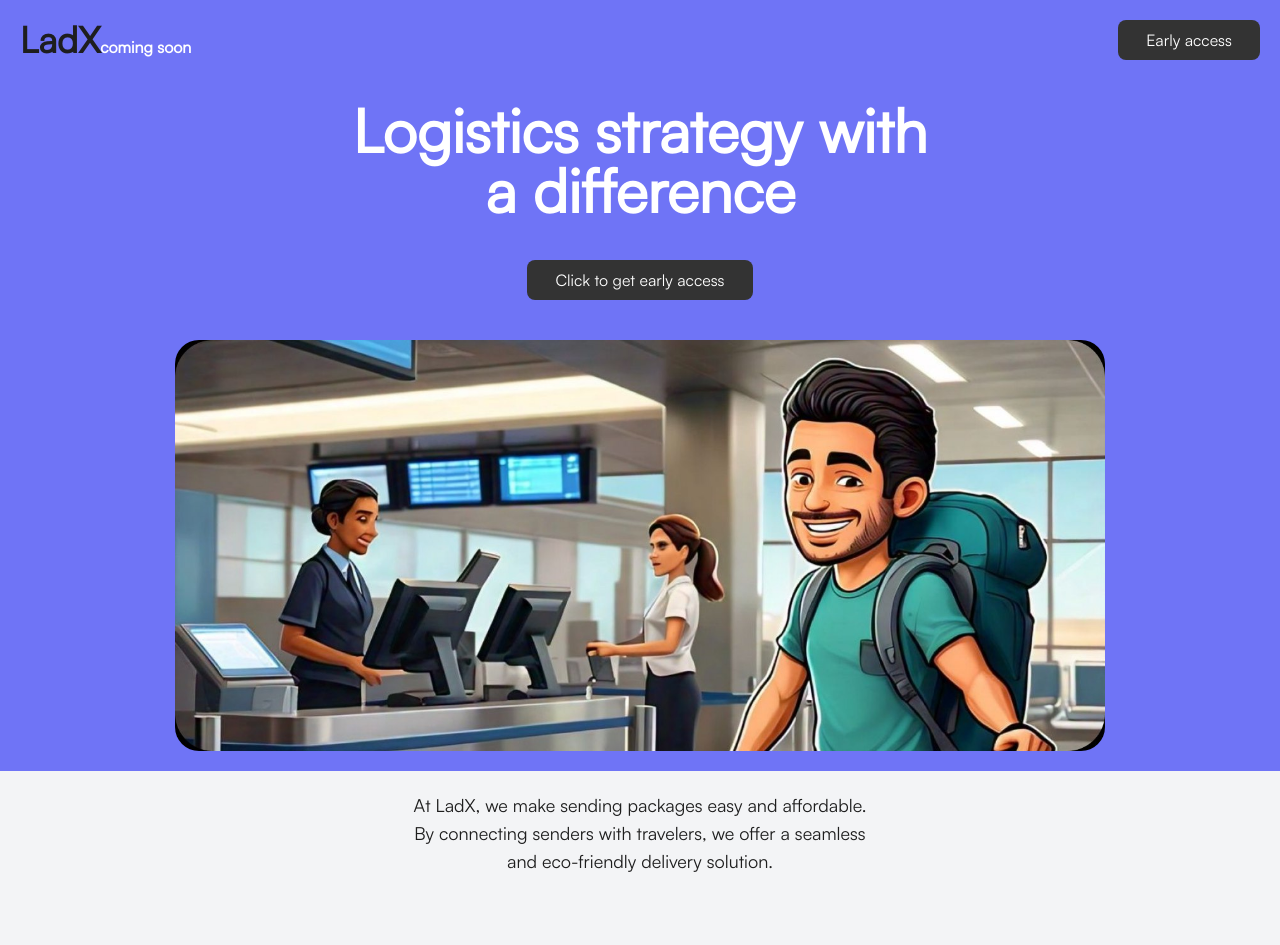
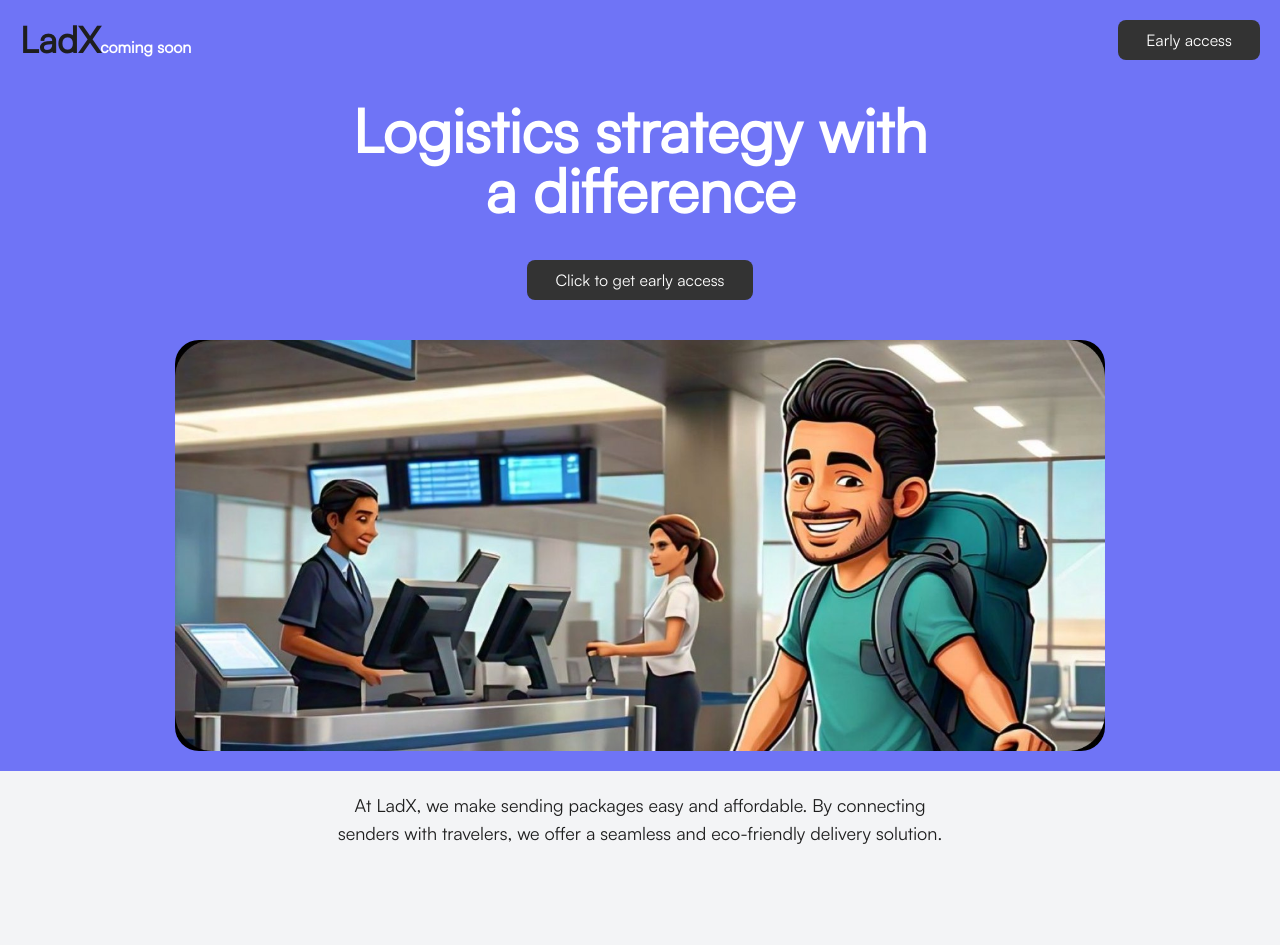
Before and after one commit to SolomonYakubu/ladx-client, a Next.js app: page / in a window 1280 px wide. Shown: the top 945 px of the page. Built offline with nearby package versions, Linux system fonts and the light colour scheme; no server answers.

Commit message:
first commit

```diff
--- a/app/page.tsx
+++ b/app/page.tsx
@@ -85,7 +85,7 @@ export default function Home() {
           <Image src={hero} alt="Hero" className="md:w-3/4 rounded-3xl" />
         </section>
         <section className="flex flex-col items-center justify-center w-full gap-10 px-5 py-5 bg-gray-100">
-          <p className="text-lg text-center md:px-96 text-textcolor1">
+          <p className="text-lg text-center md:w-1/2 text-textcolor1 ">
             At LadX, we make sending packages easy and affordable. By connecting
             senders with travelers, we offer a seamless and eco-friendly
             delivery solution.
```
